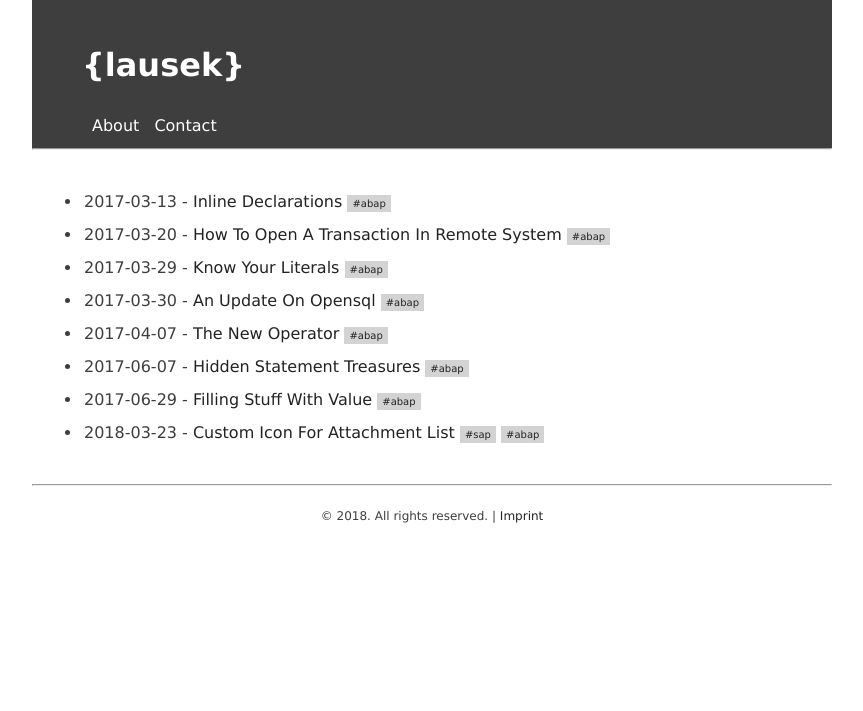
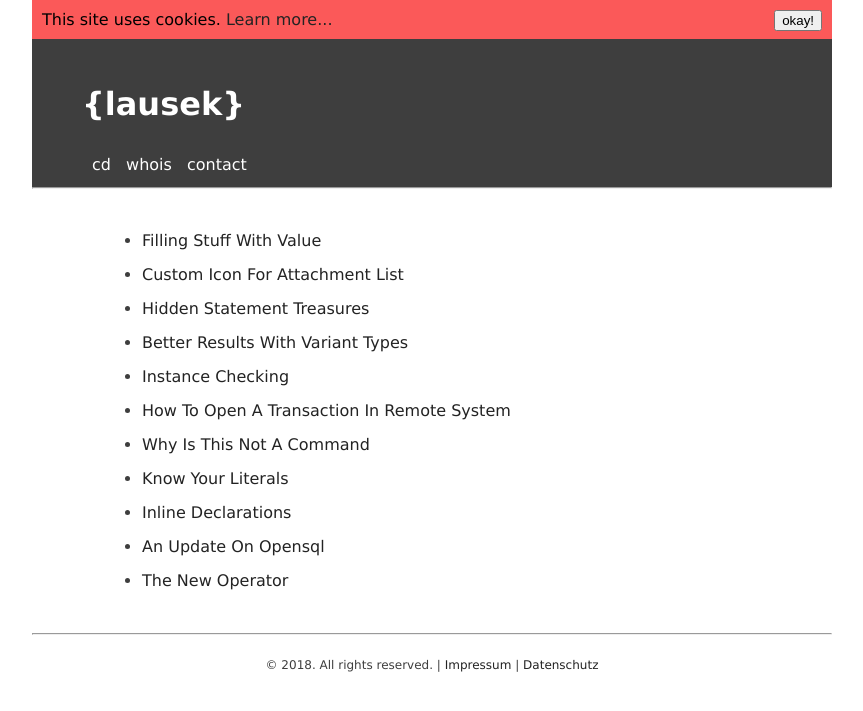
Before and after one commit to lausek/lausek.github.io, a Jekyll site: the page tagged/abap.html, which Jekyll copies as it is, in a window 1280 px wide. Shown: the top 711 px of the page, without its empty margins (208-1071 px from the left). Built offline with Jekyll 4.4.1, drawn with Linux system fonts in a browser that asks for light colours.

Commit message:
update tags automatically

```diff
--- a/tagged/abap.html
+++ b/tagged/abap.html
@@ -1,28 +1,35 @@
-<html>
+<!DOCTYPE html>
+<html lang="en">
     <head>
         <title>lausek</title>
         <meta charset="utf-8" />
         <link rel="icon" type="image/gif" href="/img/icon/icon.gif" />
         <link rel="alternate" type="alternate/rss+xml" href="/feed.xml" />
-
         <link rel="stylesheet" type="text/css" href="/css/minimal.css" />
-
 <link rel="stylesheet" type="text/css" href="/css/highlight.css" />
 
         <meta name="viewport" content="width=device-width, initial-scale=1.0" />
         <meta name="author" content="lausek" />
         <meta name="description" content="This is my little blog about programming - mainly in ABAP - and other computer stuff." />
         <meta name="keywords" content="lausek, sap, abap, laurin, kirbach, lpk" />
+        <script src="/js/cookies.js"></script>
     </head>
     <body>
 
+        <div id="box-cookie-warning">
+            This site uses cookies. <a href='https://wikipedia.org/wiki/Magic_cookie'>Learn more...</a>
+            <button id="box-confirm-cookie">okay!</button>
+        </div>
+
         <header>
-    <a href="/"><h1>&lcub;lausek&rcub;</h1></a>
+    <a href=""><h1>&lcub;lausek&rcub;</h1></a>
     <nav>
 
-            <a href="/about.html">About</a>
+            <a href="/">cd</a>
 
-            <a href="/contact.html">Contact</a>
+            <a href="/about.html">whois</a>
+
+            <a href="/contact.html">contact</a>
 
     </nav>
     <hr />
@@ -30,81 +37,28 @@
 
 
         <main>
-        <ul id="overview">
-
-        <li>
-        2017-03-13 - <a href="/2017/03/13/inline-declarations.html">Inline Declarations</a>
-
-<span class="tag"><a href="/tagged/abap.html">#abap</a></span>
-
-
-        </li>
-
-        <li>
-        2017-03-20 - <a href="/2017/03/20/how-to-open-a-transaction-in-remote-system.html">How To Open A Transaction In Remote System</a>
-
-<span class="tag"><a href="/tagged/abap.html">#abap</a></span>
-
-
-        </li>
-
-        <li>
-        2017-03-29 - <a href="/2017/03/29/know-your-literals.html">Know Your Literals</a>
-
-<span class="tag"><a href="/tagged/abap.html">#abap</a></span>
-
-
-        </li>
-
-        <li>
-        2017-03-30 - <a href="/2017/03/30/an-update-on-opensql.html">An Update On Opensql</a>
-
-<span class="tag"><a href="/tagged/abap.html">#abap</a></span>
-
-
-        </li>
-
-        <li>
-        2017-04-07 - <a href="/2017/04/07/the-new-operator.html">The New Operator</a>
-
-<span class="tag"><a href="/tagged/abap.html">#abap</a></span>
-
-
-        </li>
-
-        <li>
-        2017-06-07 - <a href="/2017/06/07/hidden-statement-treasures.html">Hidden Statement Treasures</a>
-
-<span class="tag"><a href="/tagged/abap.html">#abap</a></span>
-
-
-        </li>
-
-        <li>
-        2017-06-29 - <a href="/2017/06/29/filling-stuff-with-value.html">Filling Stuff With Value</a>
-
-<span class="tag"><a href="/tagged/abap.html">#abap</a></span>
-
-
-        </li>
-
-        <li>
-        2018-03-23 - <a href="/2018/03/23/custom-icon-for-attachment-list.html">Custom Icon For Attachment List</a>
-
-<span class="tag"><a href="/tagged/sap.html">#sap</a></span>
-
-<span class="tag"><a href="/tagged/abap.html">#abap</a></span>
-
-
-        </li>
-
+            <section>
+                <ul>
+  <li><a href="/2017/06/29/filling-stuff-with-value.html">Filling Stuff With Value</a></li>
+  <li><a href="/2018/03/23/custom-icon-for-attachment-list.html">Custom Icon For Attachment List</a></li>
+  <li><a href="/2017/06/07/hidden-statement-treasures.html">Hidden Statement Treasures</a></li>
+  <li><a href="/2019/12/29/better-results-with-variant-types.html">Better Results With Variant Types</a></li>
+  <li><a href="/2018/07/30/instance-checking.html">Instance Checking</a></li>
+  <li><a href="/2017/03/20/how-to-open-a-transaction-in-remote-system.html">How To Open A Transaction In Remote System</a></li>
+  <li><a href="/2018/06/14/why-is-this-not-a-command.html">Why Is This Not A Command</a></li>
+  <li><a href="/2017/03/29/know-your-literals.html">Know Your Literals</a></li>
+  <li><a href="/2017/03/13/inline-declarations.html">Inline Declarations</a></li>
+  <li><a href="/2017/03/30/an-update-on-opensql.html">An Update On Opensql</a></li>
+  <li><a href="/2017/04/07/the-new-operator.html">The New Operator</a></li>
 </ul>
 
+            </section>
         </main>
 
         <hr />
 <footer>
-    &copy; 2018. All rights reserved. | <a href="/imprint.html">Imprint</a>
+    &copy; 2018. All rights reserved. | <a href="/imprint.html">Impressum</a> | <a href="/privacy.html">Datenschutz</a>
+
 </footer>
 
 
```
Also changed, not shown: tagged/fun.html (+19 -17 lines), tagged/hardware.html (+19 -17 lines), tagged/sap.html (+19 -19 lines), tags.py (+35 -12 lines). Lines whose indentation alone changed are shown as unchanged.
